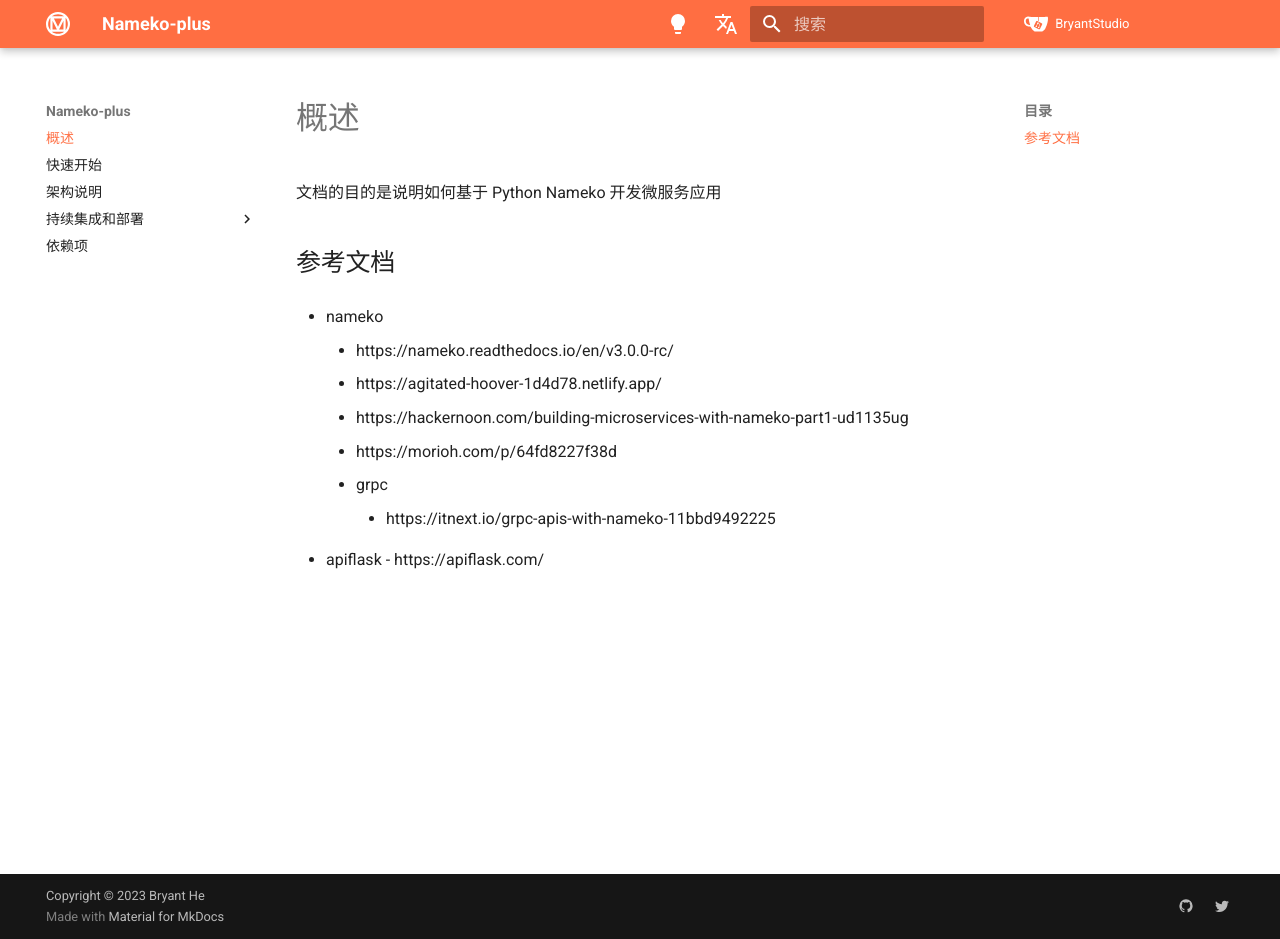
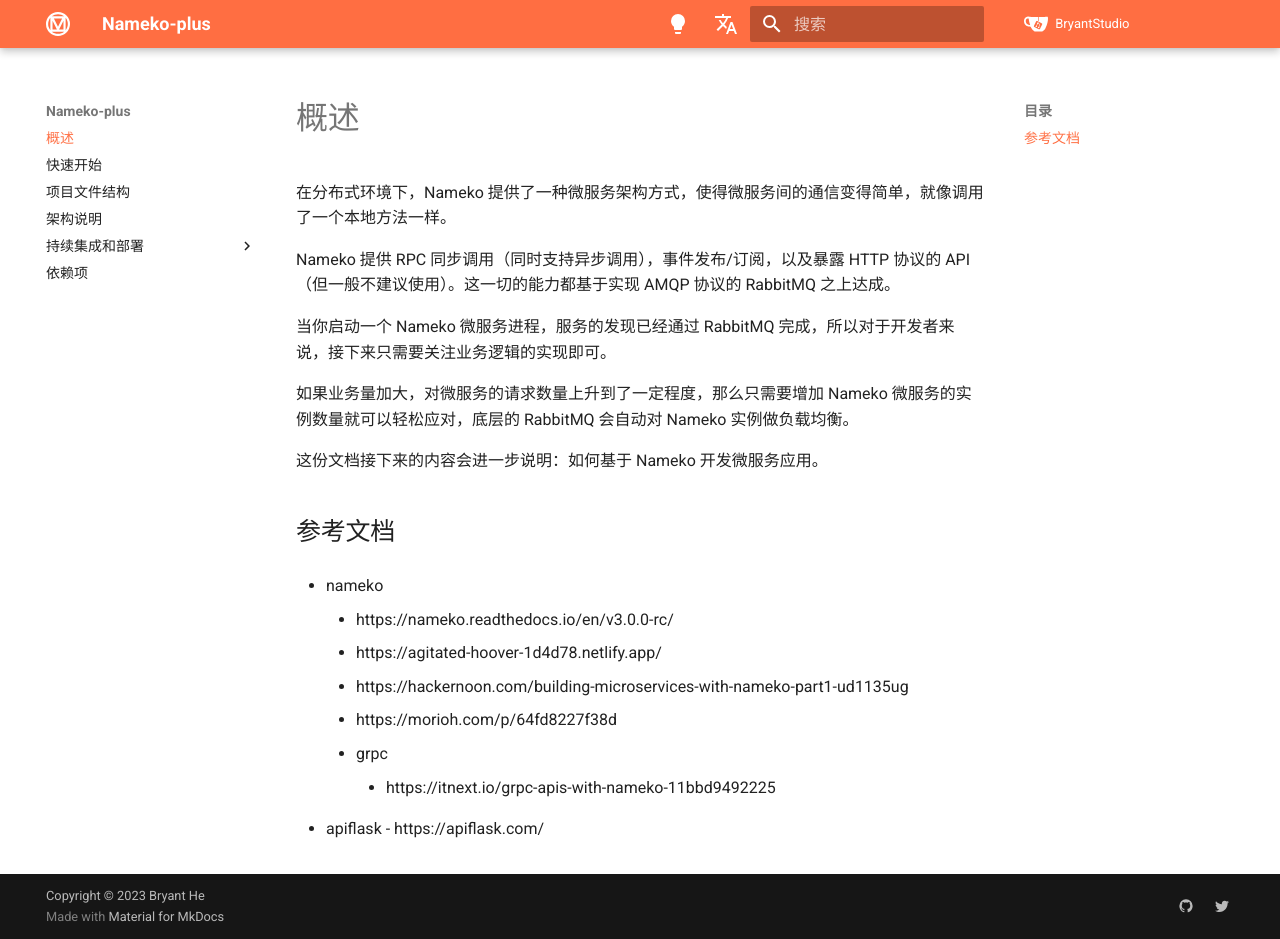
Before and after one commit to Bryanthelol/nameko-plus-doc, an MkDocs documentation site: the page built from docs/index.md, in a window 1280 px wide and 939 px high. Built offline with MkDocs 1.6.1 and Material for MkDocs 9.7.7, drawn with Linux system fonts in a browser that asks for light colours.

Commit message:
update doc

```diff
--- a/docs/index.md
+++ b/docs/index.md
@@ -9,8 +9,15 @@
 
 # 概述
 
+在分布式环境下，Nameko 提供了一种微服务架构方式，使得微服务间的通信变得简单，就像调用了一个本地方法一样。
 
-文档的目的是说明如何基于 Python Nameko 开发微服务应用
+Nameko 提供 RPC 同步调用（同时支持异步调用），事件发布/订阅，以及暴露 HTTP 协议的 API（但一般不建议使用）。这一切的能力都基于实现 AMQP 协议的 RabbitMQ 之上达成。
+
+当你启动一个 Nameko 微服务进程，服务的发现已经通过 RabbitMQ 完成，所以对于开发者来说，接下来只需要关注业务逻辑的实现即可。
+
+如果业务量加大，对微服务的请求数量上升到了一定程度，那么只需要增加 Nameko 微服务的实例数量就可以轻松应对，底层的 RabbitMQ 会自动对 Nameko 实例做负载均衡。
+
+这份文档接下来的内容会进一步说明：如何基于 Nameko 开发微服务应用。
 
 
 ## 参考文档
--- a/mkdocs.yml
+++ b/mkdocs.yml
@@ -4,6 +4,7 @@
 nav:
 - index.md
 - 快速开始.md
+- 项目文件结构.md
 - 架构说明.md
 - 持续集成和部署:
   - CICD概述.md
```
Also changed, not shown: docs/快速开始.md (+6 -0 lines), docs/项目文件结构.md (added, +6 -0 lines).
